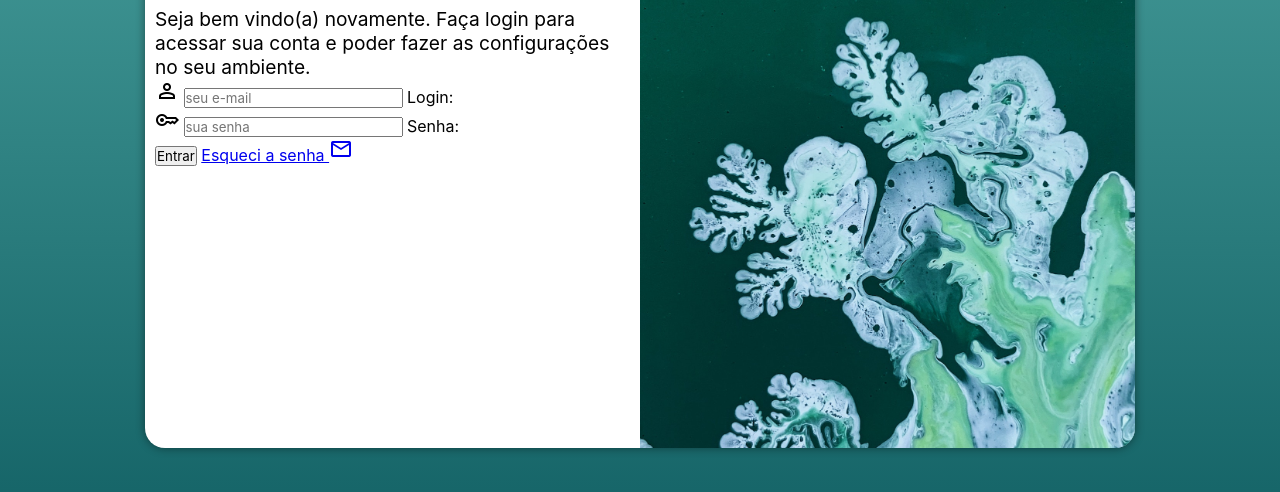
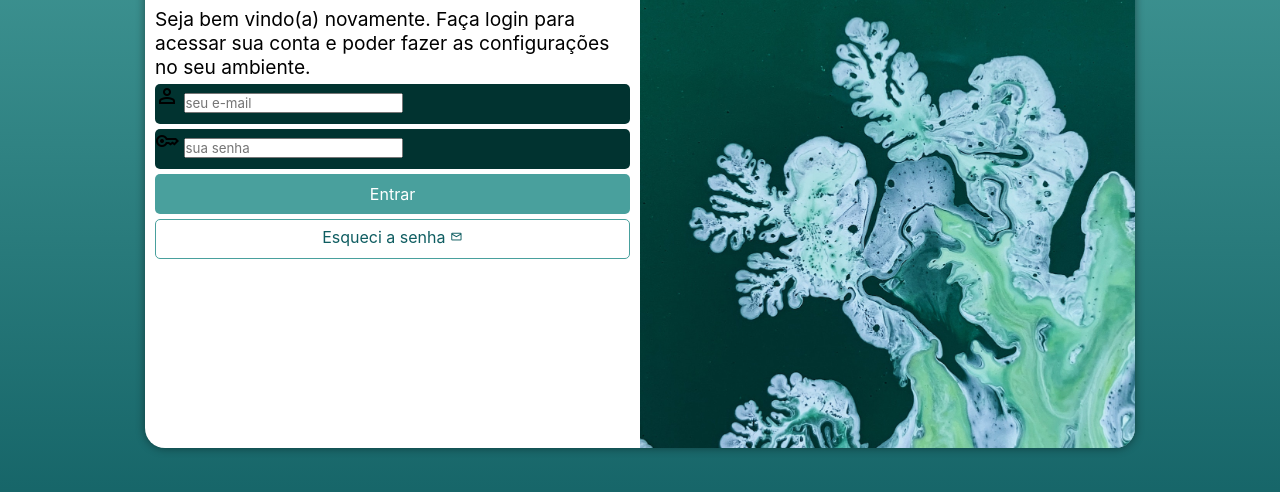
Before and after one commit to gabspietro/projeto-login, a plain HTML site: page index.html in a window 1280 px wide. Shown: the part 202-694 px from the top of the page. Drawn offline with nearby package versions, Linux system fonts and the light colour scheme.

Commit message:
formulario formatado

```diff
--- a/estilos/style.css
+++ b/estilos/style.css
@@ -4,6 +4,7 @@
     Paleta de cores
     verde: #49a09d
     fundo: #0f5d61
+    escuro: #013330
 */
 
 *{
@@ -61,3 +62,55 @@ section#login{
 #formulario > p{
     font-size: 0.8em;
 }
+
+form > div.campo{
+    background-color: #013330;
+    display: block;
+    width: 100%;
+    height: 40px;
+    border-radius: 5px;
+    margin: 5px 0px;
+}
+
+.campo > label{
+    display: none;
+}
+
+form > input[type=submit]{
+    display: block;
+    font-size: 1em;
+    width: 100%;
+    height: 40px;
+    background-color: #49a09d;
+    color: white;
+    border: none;
+    border-radius: 5px;
+    cursor: pointer;
+}
+
+form > input[type=submit]:hover{
+    background-color: #0f5d61;
+}
+
+a.botao{
+    display: block;
+    text-align: center;
+    font-size: 1em;
+    width: 100%;
+    height: 40px;
+    padding-top: 7px;
+    margin-top: 5px;
+    background-color: white;
+    color: #0f5d61;
+    border: 1px solid #49a09d;
+    border-radius: 5px;
+    text-decoration: none;
+}
+
+a.botao > span{
+    font-size: 0.8em;
+}
+
+a.botao:hover{
+    background-color: #7ac6aa;
+}
--- a/index.html
+++ b/index.html
@@ -21,15 +21,15 @@
                     <div class="campo">
                         <span class="material-symbols-outlined">person</span>
                         <input type="email" name="login" id="ilogin" placeholder="seu e-mail" autocomplete="email" required maxlength="30">
-                        <label for="ilogin">Login: </label>
+                        <label for="ilogin">Login</label>
                     </div>
                     <div class="campo">
                         <span class="material-symbols-outlined">key</span>
                         <input type="password" name="senha" id="isenha" placeholder="sua senha" autocomplete="current-password" required minlength="8" maxlength="20">
-                        <label for="isenha">Senha: </label>
+                        <label for="isenha">Senha</label>
                     </div>
                     <input type="submit" value="Entrar">
-                    <a href="esqueci.html">Esqueci a senha <span class="material-symbols-outlined">mail</span></a>
+                    <a href="esqueci.html" class="botao">Esqueci a senha <span class="material-symbols-outlined">mail</span></a>
                 </form>
             </div>
         </section>
```
